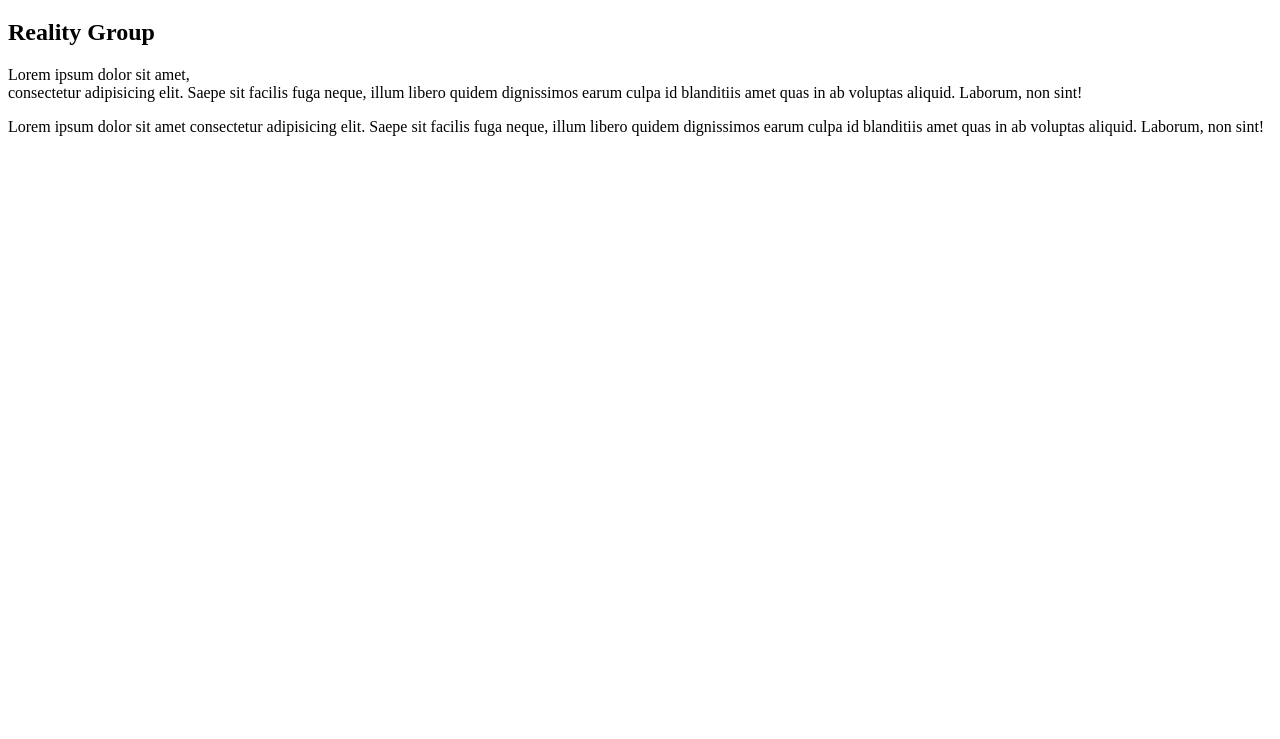
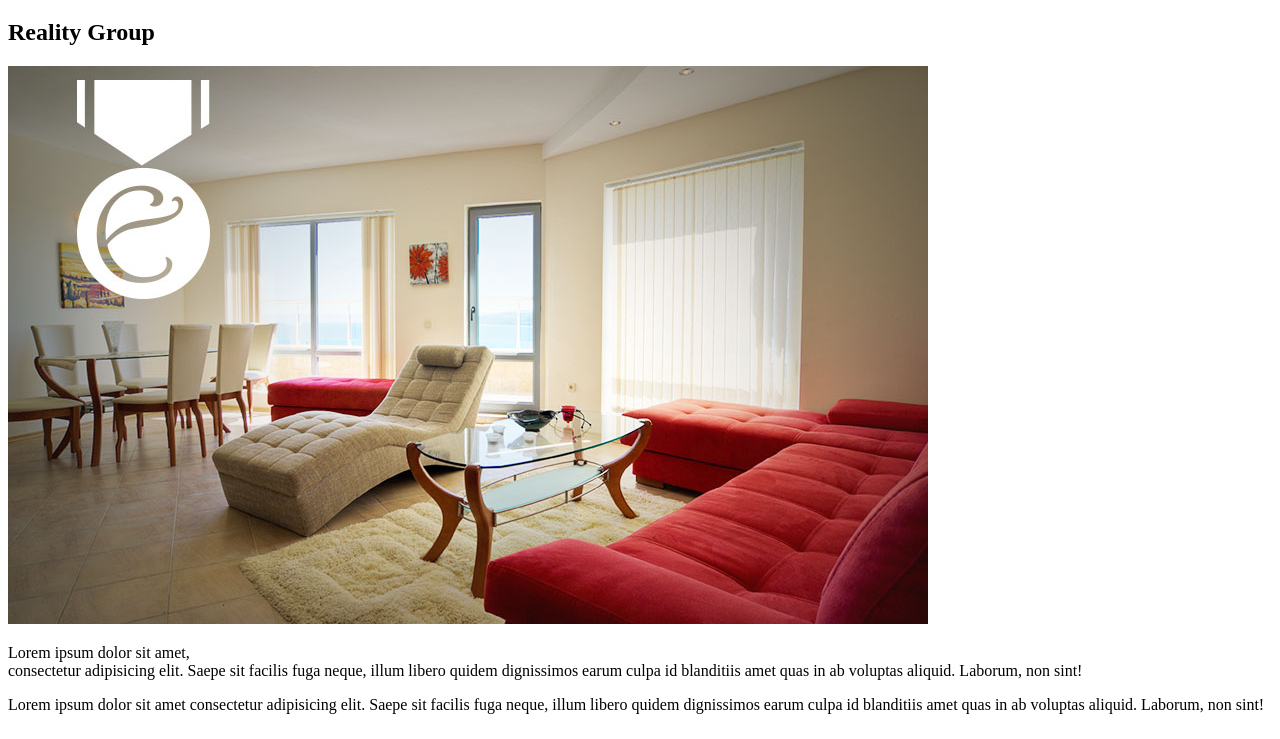
Before and after one commit to RabieTAWIL/exceptional-reality, a plain HTML site: page index.html in a window 1280 px wide. Shown: the part 61-800 px from the top of the page. Drawn offline with Linux system fonts and the light colour scheme.

Commit message:
add image to index.html

```diff
--- a/index.html
+++ b/index.html
@@ -17,6 +17,14 @@
     <h1>Exceptional</h1>
     <h2>Reality Group</h2>
 
+    <img src="images/intro-pic.jpg" alt="A beauitiful living room" title="Welcome to exceptional Reality">
+
+    <!--
+    Foldename/ = go inside folder.
+    filename = use a file in the current folder.
+    ../ = leave the current folder and go to the parent folder
+    -->
+
     <p>Lorem ipsum dolor sit amet, <br/> consectetur adipisicing elit. Saepe sit facilis fuga neque, illum libero quidem dignissimos earum culpa id blanditiis amet quas in ab voluptas aliquid. Laborum, non sint!</p>
 
     <p>Lorem ipsum dolor sit amet consectetur adipisicing elit. Saepe sit facilis fuga neque, illum libero quidem dignissimos earum culpa id blanditiis amet quas in ab voluptas aliquid. Laborum, non sint!</p>
```
